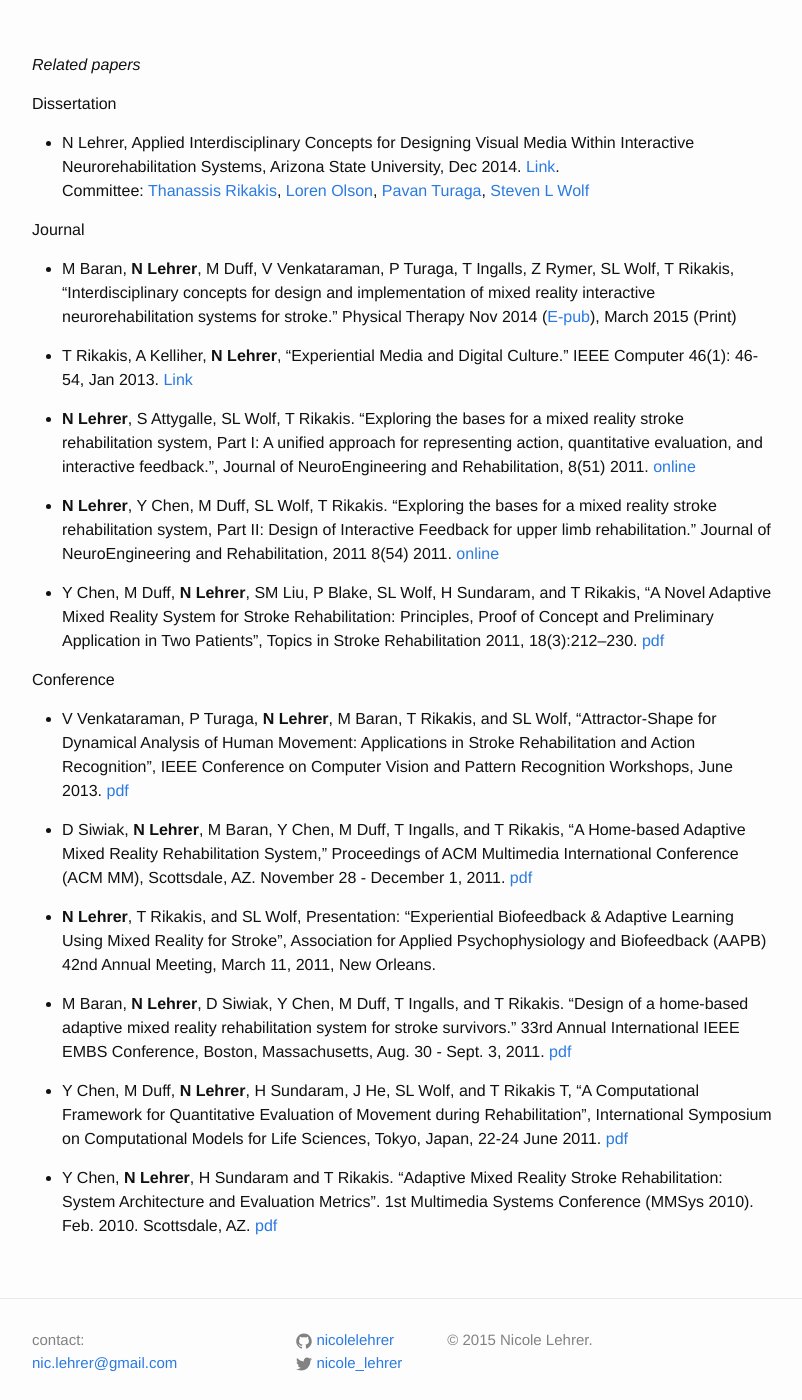
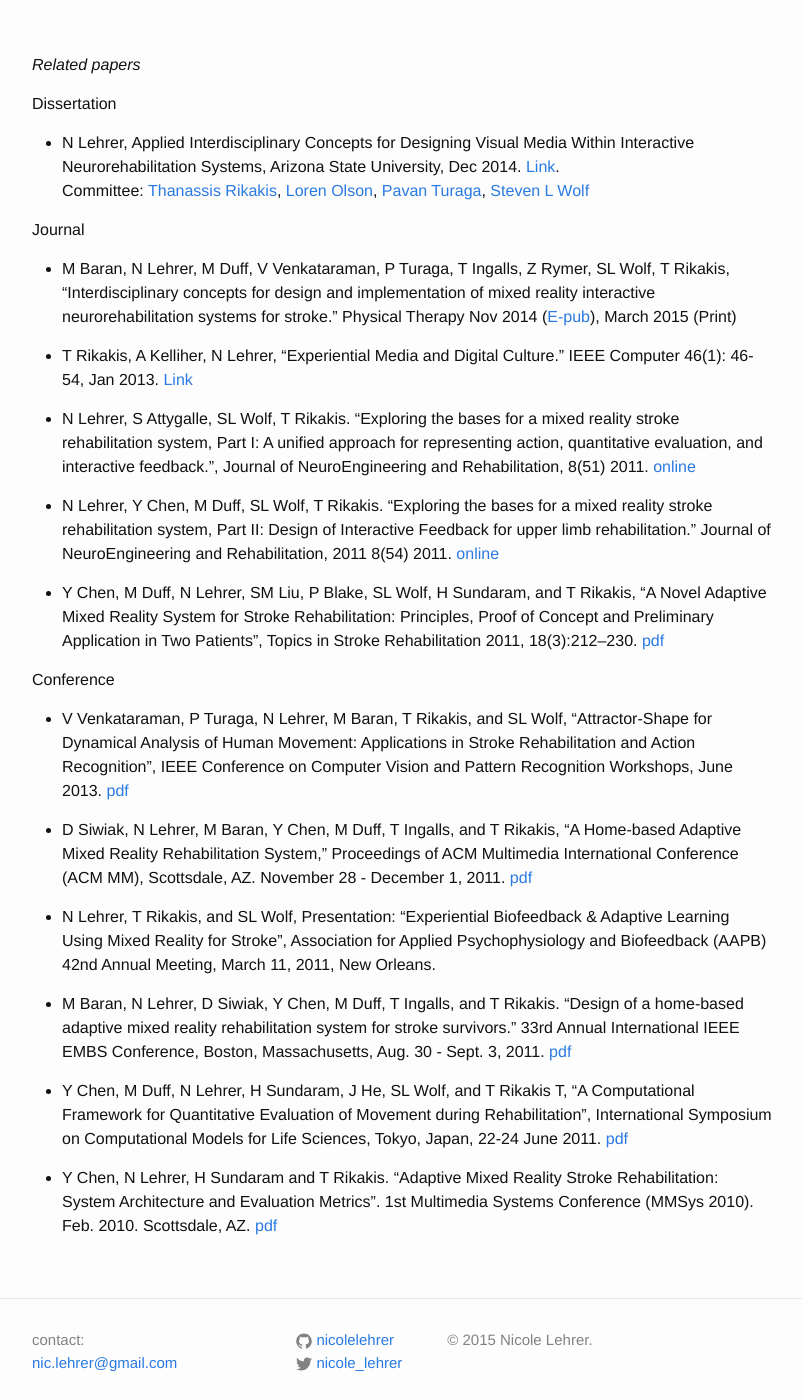
Before and after one commit to nicolelehrer/nicolelehrer.github.io, a Jekyll site: the page built from feedback.md, in a window 1280 px wide and 1400 px high, scrolled down 2771 px. Shown: the whole window, without its empty margins (238-1040 px from the left). Built offline with Jekyll 4.4.1, drawn with Linux system fonts in a browser that asks for light colours.

```diff
--- a/feedback.md
+++ b/feedback.md
@@ -75,26 +75,26 @@ Dissertation
 
 Journal
 
-- M Baran, **N Lehrer**, M Duff, V Venkataraman, P Turaga, T Ingalls, Z Rymer, SL Wolf, T Rikakis, "Interdisciplinary concepts for design and implementation of mixed reality interactive neurorehabilitation systems for stroke." Physical Therapy Nov 2014 ([E-pub](http://www.ncbi.nlm.nih.gov/pubmed/25425694)), March 2015 (Print)
+- M Baran, N Lehrer, M Duff, V Venkataraman, P Turaga, T Ingalls, Z Rymer, SL Wolf, T Rikakis, "Interdisciplinary concepts for design and implementation of mixed reality interactive neurorehabilitation systems for stroke." Physical Therapy Nov 2014 ([E-pub](http://www.ncbi.nlm.nih.gov/pubmed/25425694)), March 2015 (Print)
 
-- T Rikakis, A Kelliher, **N Lehrer**, "Experiential Media and Digital Culture." IEEE Computer 46(1): 46-54, Jan 2013. [Link](http://www.computer.org/csdl/mags/co/2013/01/mco2013010046-abs.html)
+- T Rikakis, A Kelliher, N Lehrer, "Experiential Media and Digital Culture." IEEE Computer 46(1): 46-54, Jan 2013. [Link](http://www.computer.org/csdl/mags/co/2013/01/mco2013010046-abs.html)
 
-- **N Lehrer**, S Attygalle, SL Wolf, T Rikakis. "Exploring the bases for a mixed reality stroke rehabilitation system, Part I: A unified approach for representing action, quantitative evaluation, and interactive feedback.", Journal of NeuroEngineering and Rehabilitation, 8(51) 2011. [online](http://www.jneuroengrehab.com/content/8/1/51)
+- N Lehrer, S Attygalle, SL Wolf, T Rikakis. "Exploring the bases for a mixed reality stroke rehabilitation system, Part I: A unified approach for representing action, quantitative evaluation, and interactive feedback.", Journal of NeuroEngineering and Rehabilitation, 8(51) 2011. [online](http://www.jneuroengrehab.com/content/8/1/51)
 
-- **N Lehrer**, Y Chen, M Duff, SL Wolf, T Rikakis. "Exploring the bases for a mixed reality stroke rehabilitation system, Part II: Design of Interactive Feedback for upper limb rehabilitation." Journal of NeuroEngineering and Rehabilitation, 2011 8(54) 2011. [online](http://www.jneuroengrehab.com/content/8/1/54)
+- N Lehrer, Y Chen, M Duff, SL Wolf, T Rikakis. "Exploring the bases for a mixed reality stroke rehabilitation system, Part II: Design of Interactive Feedback for upper limb rehabilitation." Journal of NeuroEngineering and Rehabilitation, 2011 8(54) 2011. [online](http://www.jneuroengrehab.com/content/8/1/54)
 
-- Y Chen, M Duff, **N Lehrer**, SM Liu, P Blake, SL Wolf, H Sundaram, and T Rikakis, "A Novel Adaptive Mixed Reality System for Stroke Rehabilitation: Principles, Proof of Concept and Preliminary Application in Two Patients", Topics in Stroke Rehabilitation 2011, 18(3):212–230. [pdf](/publications/topicsAMRR.pdf)
+- Y Chen, M Duff, N Lehrer, SM Liu, P Blake, SL Wolf, H Sundaram, and T Rikakis, "A Novel Adaptive Mixed Reality System for Stroke Rehabilitation: Principles, Proof of Concept and Preliminary Application in Two Patients", Topics in Stroke Rehabilitation 2011, 18(3):212–230. [pdf](/publications/topicsAMRR.pdf)
 
 Conference
 
-- V Venkataraman, P Turaga, **N Lehrer**, M Baran, T Rikakis, and SL Wolf, "Attractor-Shape for Dynamical Analysis of Human Movement: Applications in Stroke Rehabilitation and Action Recognition", IEEE Conference on Computer Vision and Pattern Recognition Workshops, June 2013. [pdf](/publications/AttractorShape.pdf)
+- V Venkataraman, P Turaga, N Lehrer, M Baran, T Rikakis, and SL Wolf, "Attractor-Shape for Dynamical Analysis of Human Movement: Applications in Stroke Rehabilitation and Action Recognition", IEEE Conference on Computer Vision and Pattern Recognition Workshops, June 2013. [pdf](/publications/AttractorShape.pdf)
 
-- D Siwiak, **N Lehrer**, M Baran, Y Chen, M Duff, T Ingalls, and T Rikakis, "A Home-based Adaptive Mixed Reality Rehabilitation System," Proceedings of ACM Multimedia International Conference (ACM MM), Scottsdale, AZ. November 28 - December 1, 2011. [pdf](/publications/HAMRRMMSysScots.pdf)
+- D Siwiak, N Lehrer, M Baran, Y Chen, M Duff, T Ingalls, and T Rikakis, "A Home-based Adaptive Mixed Reality Rehabilitation System," Proceedings of ACM Multimedia International Conference (ACM MM), Scottsdale, AZ. November 28 - December 1, 2011. [pdf](/publications/HAMRRMMSysScots.pdf)
 
-- **N Lehrer**, T Rikakis, and SL Wolf, Presentation: "Experiential Biofeedback & Adaptive Learning Using Mixed Reality for Stroke", Association for Applied Psychophysiology and Biofeedback (AAPB) 42nd Annual Meeting, March 11, 2011, New Orleans.
+- N Lehrer, T Rikakis, and SL Wolf, Presentation: "Experiential Biofeedback & Adaptive Learning Using Mixed Reality for Stroke", Association for Applied Psychophysiology and Biofeedback (AAPB) 42nd Annual Meeting, March 11, 2011, New Orleans.
 
-- M Baran, **N Lehrer**, D Siwiak, Y Chen, M Duff, T Ingalls, and T Rikakis. "Design of a home-based adaptive mixed reality rehabilitation system for stroke survivors." 33rd Annual International IEEE EMBS Conference, Boston, Massachusetts, Aug. 30 - Sept. 3, 2011. [pdf](/publications/DesignHAMRREMBCRevisedFinal.pdf)
+- M Baran, N Lehrer, D Siwiak, Y Chen, M Duff, T Ingalls, and T Rikakis. "Design of a home-based adaptive mixed reality rehabilitation system for stroke survivors." 33rd Annual International IEEE EMBS Conference, Boston, Massachusetts, Aug. 30 - Sept. 3, 2011. [pdf](/publications/DesignHAMRREMBCRevisedFinal.pdf)
 
-- Y Chen, M Duff, **N Lehrer**, H Sundaram, J He, SL Wolf, and T Rikakis T, “A Computational Framework for Quantitative Evaluation of Movement during Rehabilitation”, International Symposium on Computational Models for Life Sciences, Tokyo, Japan, 22-24 June 2011. [pdf](/publications/cmls-kim-final.pdf)
+- Y Chen, M Duff, N Lehrer, H Sundaram, J He, SL Wolf, and T Rikakis T, “A Computational Framework for Quantitative Evaluation of Movement during Rehabilitation”, International Symposium on Computational Models for Life Sciences, Tokyo, Japan, 22-24 June 2011. [pdf](/publications/cmls-kim-final.pdf)
 
-- Y Chen, **N Lehrer**, H Sundaram and T Rikakis. "Adaptive Mixed Reality Stroke Rehabilitation: System Architecture and Evaluation Metrics". 1st Multimedia Systems Conference (MMSys 2010). Feb. 2010. Scottsdale, AZ. [pdf](/publications/mmsys823.pdf)
+- Y Chen, N Lehrer, H Sundaram and T Rikakis. "Adaptive Mixed Reality Stroke Rehabilitation: System Architecture and Evaluation Metrics". 1st Multimedia Systems Conference (MMSys 2010). Feb. 2010. Scottsdale, AZ. [pdf](/publications/mmsys823.pdf)
```
Also changed, not shown: index.md (+1 -1 lines), speech.md (+15 -4 lines).
